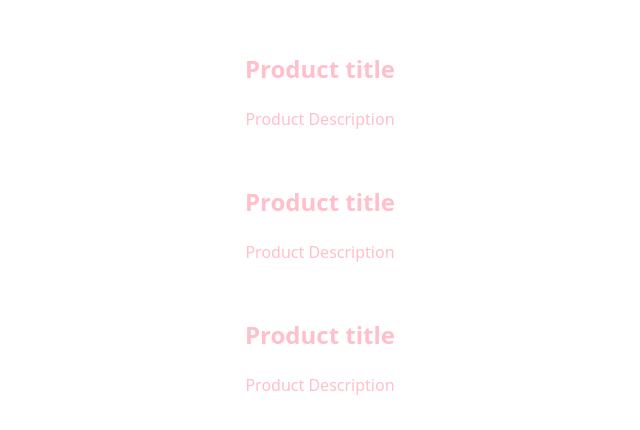
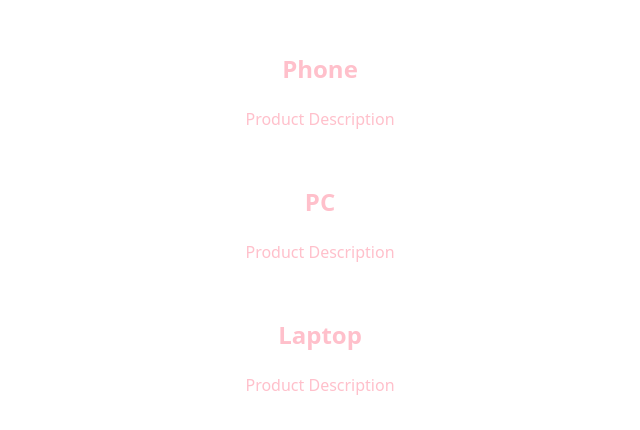
Before and after one commit to Mudassar123khan/LearningReact, a React (Vite) app in the folder react-app/: page / in a window 1280 px wide. Shown: the part 178-608 px from the top of the page, without its empty margins (320-960 px from the left). Built offline with nearby package versions, Linux system fonts and the light colour scheme.

Commit message:
one way of accessing the value of props

```diff
--- a/react-app/src/Product.jsx
+++ b/react-app/src/Product.jsx
@@ -1,8 +1,8 @@
 import "./Product.css"
-function Product(){
+function Product(props){
     return (
         <div className="Product">
-        <h2>Product title</h2>
+        <h2>{props.title}</h2>
         <p>Product Description</p>
         </div>
     );
--- a/react-app/src/ProductTab.jsx
+++ b/react-app/src/ProductTab.jsx
@@ -3,9 +3,9 @@ import Product from "./Product.jsx";
 function ProductTab(){
     return (
         <>
-        <Product/>
-        <Product/>
-        <Product/>
+        <Product title="Phone"/>
+        <Product title="PC"/>
+        <Product title="Laptop"/>
         </>
     );
 }
```
